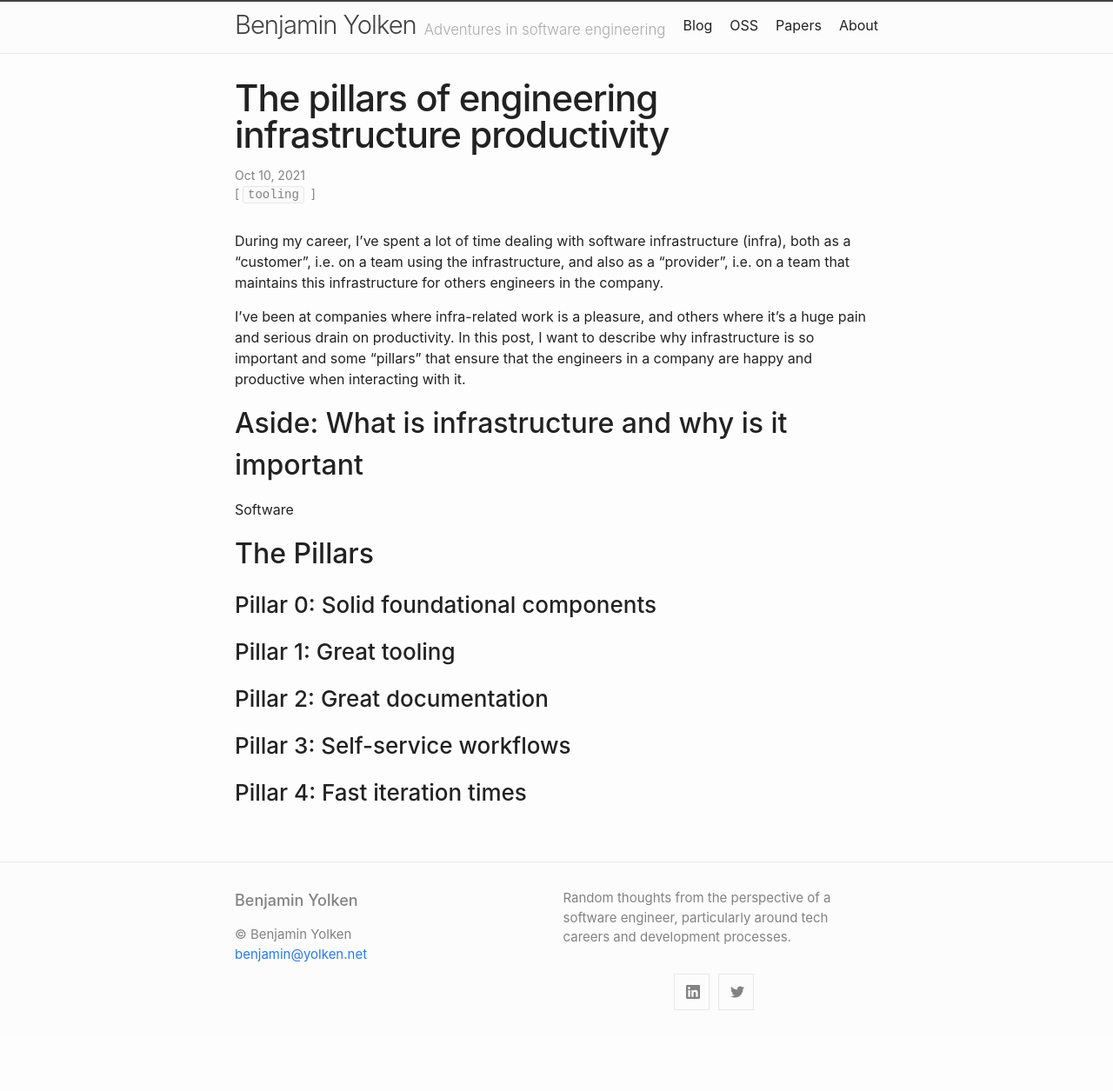
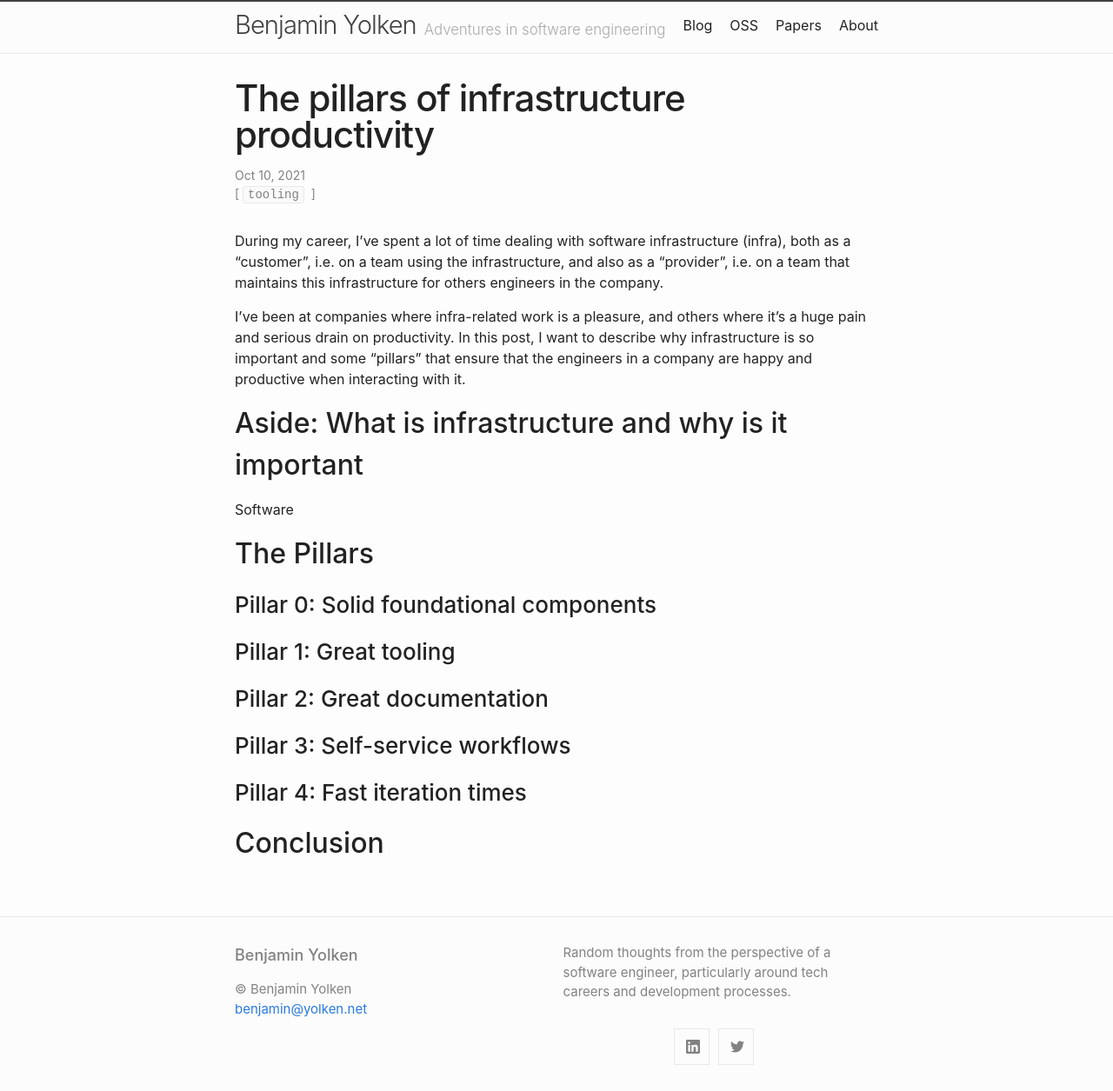
Before and after one commit to yolken/yolken-blog, a Jekyll site: the page built from site/_posts/2021-10-10-pillars-of-infra-productivity.md, in a window 1280 px wide. Shown: the whole page at 87% size. Built offline with Jekyll 4.4.1, drawn with Linux system fonts in a browser that asks for light colours; before the commit the page ends 1192 px from its top, so only the background shows below that.

Commit message:
Rename post

```diff
--- a/site/_posts/2021-10-10-pillars-of-eng-infra-productivity.md
+++ b/site/_posts/2021-10-10-pillars-of-infra-productivity.md
@@ -1,6 +1,6 @@
 ---
 layout: post
-title:  "The pillars of engineering infrastructure productivity"
+title:  "The pillars of infrastructure productivity"
 date:   2021-10-10 11:37:00 -0700
 tags: tooling
 excerpt: |
@@ -31,3 +31,5 @@ Software
 ### Pillar 3: Self-service workflows
 
 ### Pillar 4: Fast iteration times
+
+## Conclusion
```
